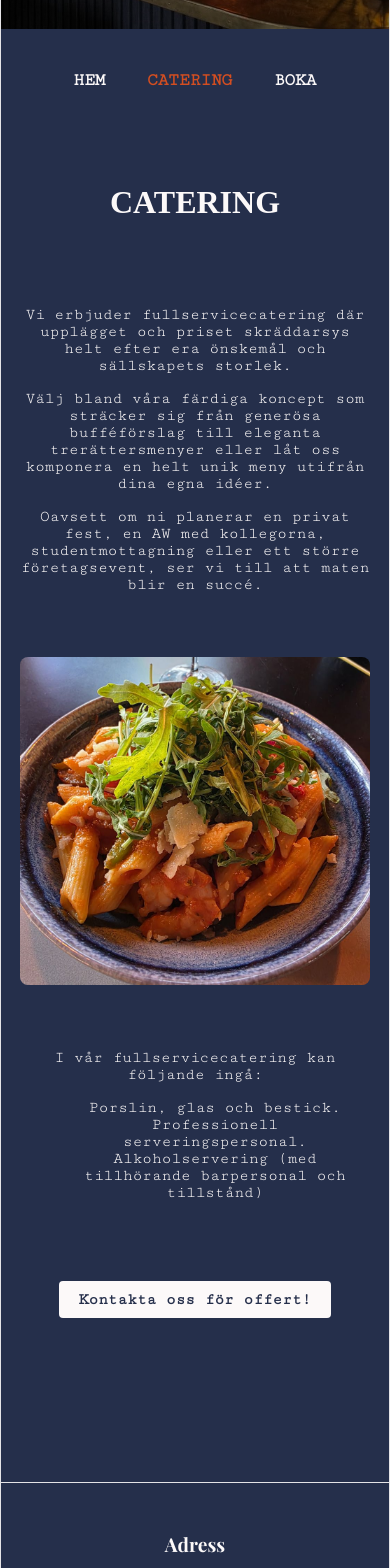
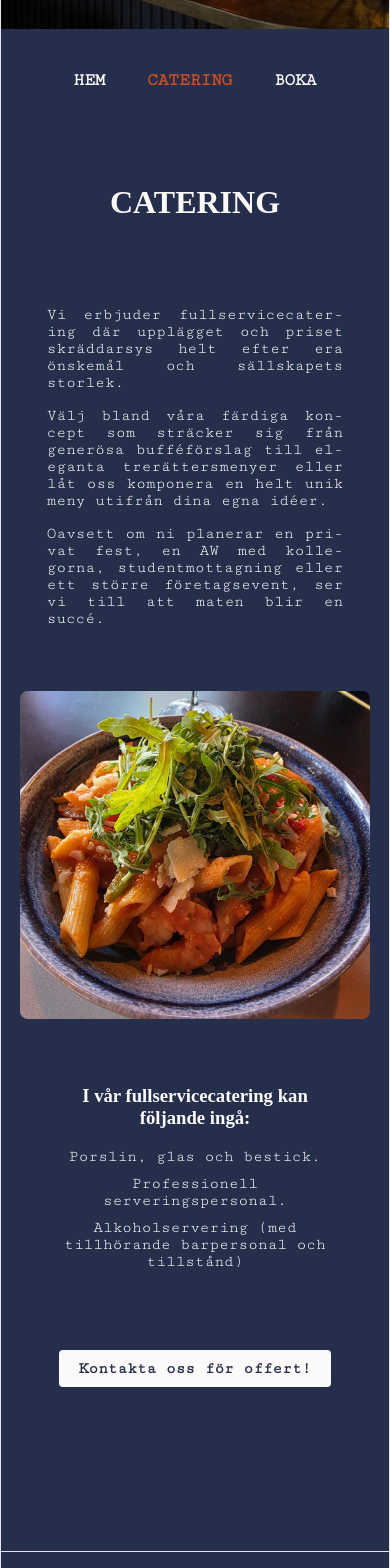
Before and after one commit to AleNyl94/mangiare, a React (Vite) app in the folder mangiare-krog/: page /catering in a window 390 px wide. Shown: the part 432-2000 px from the top of the page. Built offline with nearby package versions, Linux system fonts and the light colour scheme; a web font is replaced by a local one.

Commit message:
Justerat text i catering

```diff
--- a/mangiare-krog/src/index.css
+++ b/mangiare-krog/src/index.css
@@ -193,7 +193,6 @@ main {
   flex-direction: column;
   justify-content: center;
   align-items: center;
-  text-align: center;
   max-width: 600px;
   margin: 2em auto 4em auto;
   gap: 3em;
@@ -205,6 +204,7 @@ main {
 
 .catering-text {
   width: 100%;
+  text-align: justify;
   max-width: 500px;
   font-family: var(--sans);
   letter-spacing: -1px;
@@ -217,10 +217,17 @@ main {
   height: auto;
   border-radius: 8px;
 }
+
+.catering-includes h3 {
+  text-align: center;
+}
+
 .catering-includes ul {
   text-align: center;
   list-style: none;
   font-family: var(--sans);
+  padding-left: 0;
+  margin-left: 0;
   justify-content: center;
 }
 
@@ -379,18 +386,43 @@ footer p {
   .Textbox, .Picbox {
     text-align: center;
     width: 100%;
-    max-width: 100%;
+    max-width: 80dvw;
     letter-spacing: 0;
   }
 
 
   .catering-text {
-    text-align: center;
+    word-spacing: 0;
+    hyphens: auto;
+    width: 100%;
+    max-width: 76dvw;
     letter-spacing: 0;
   }
 
+  .catering-includes {
+    max-width: 70dvw;
+  }
+
+  .catering-includes p {
+    text-align: center;
+  }
   .contact h2 {
     font-size: 2em;
+  }
+
+  .catering-includes h3 {
+    text-align: center;
+  }
+
+  .catering-includes ul {
+    list-style: none;
+    padding-left: 0;
+    margin-left: 0;
+    text-align: center;
+  }
+
+  .catering-includes li {
+    margin-bottom: 10px;
   }
 
   .contact h3 {
--- a/mangiare-krog/src/pages/Catering.jsx
+++ b/mangiare-krog/src/pages/Catering.jsx
@@ -10,7 +10,7 @@ export default function Catering({ t }) {
       </div>
       <img src={mat} alt="Pasta" />
       <div className="catering-includes">
-        <p>{t.cateringText4}</p>
+        <h3>{t.cateringText4}</h3>
         <ul>
           <li>{t.cateringText5}</li>
           <li>{t.cateringText6}</li>
```
